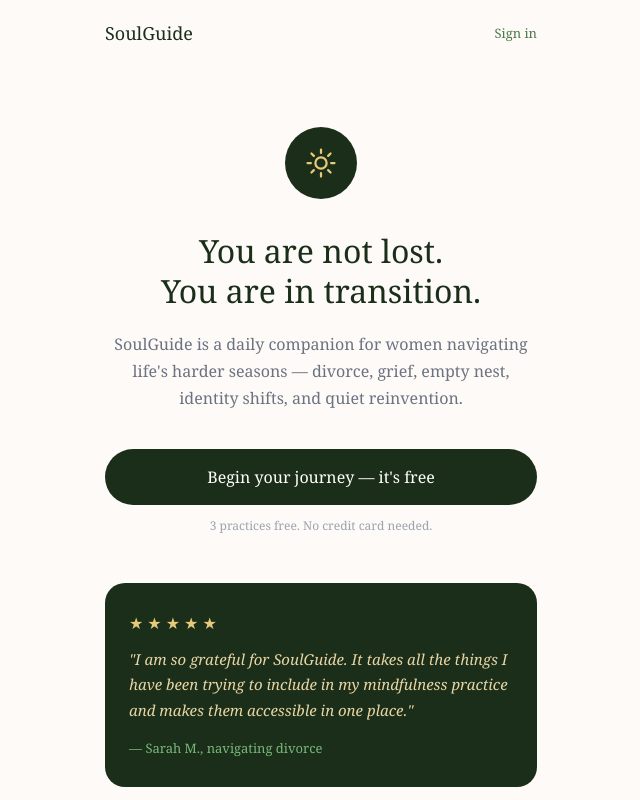
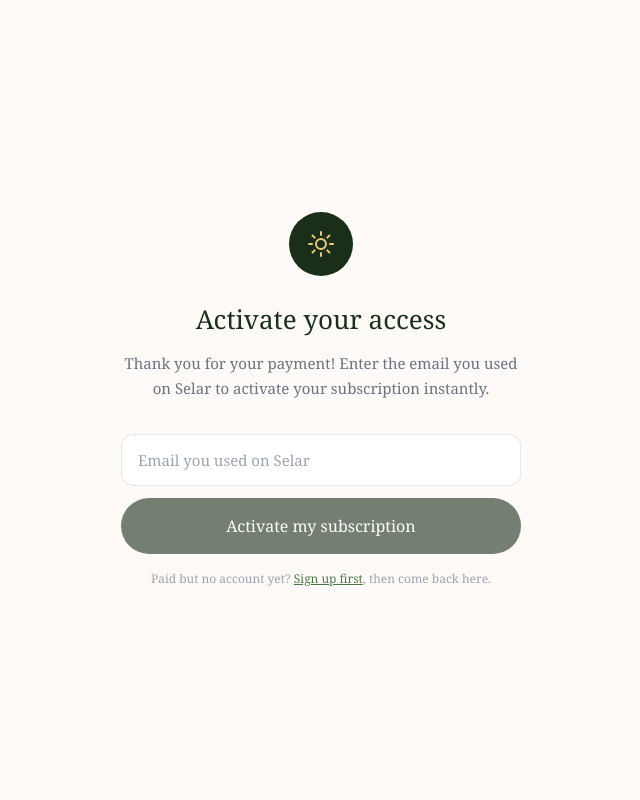
Before and after one commit to innocentfonkoa/Soul-guide, a React (Vite) app in the folder client/: page /activate in a window 1280 px wide. Before the commit this address led to /welcome. Shown: the top 800 px of the page, without its empty margins (319-959 px from the left). Built offline with nearby package versions, Linux system fonts and the light colour scheme; no server answers.

Commit message:
feat: /activate page for subscription activation

```diff
--- a/client/src/App.tsx
+++ b/client/src/App.tsx
@@ -1,6 +1,7 @@
 import { BrowserRouter, Routes, Route, Navigate } from 'react-router-dom';
 import { useStore } from './store/useStore';
 import Landing from './pages/Landing';
+import Activate from './pages/Activate';
 import Onboarding from './pages/Onboarding';
 import Home from './pages/Home';
 import Library from './pages/Library';
@@ -43,6 +44,7 @@ export default function App() {
           }
         />
         <Route path="/welcome" element={<Landing />} />
+        <Route path="/activate" element={<Activate />} />
         <Route
           path="/auth"
           element={
--- /dev/null
+++ b/client/src/pages/Activate.tsx
@@ -0,0 +1,125 @@
+// client/src/pages/Activate.tsx
+// NEW FILE — subscription activation page after Selar payment
+
+import { useState, useEffect } from 'react';
+import { useNavigate } from 'react-router-dom';
+import { useStore } from '../store/useStore';
+
+type Status = 'idle' | 'loading' | 'success' | 'error' | 'not_found';
+
+export default function Activate() {
+  const navigate = useNavigate();
+  const { user, token, setUser } = useStore();
+
+  const [email, setEmail] = useState('');
+  const [status, setStatus] = useState<Status>('idle');
+  const [errorMsg, setErrorMsg] = useState('');
+
+  const API = (import.meta as any).env?.VITE_API_URL || 'https://soul-guide-production.up.railway.app';
+
+  useEffect(() => {
+    if (user?.email) setEmail(user.email);
+  }, [user]);
+
+  const handleActivate = async () => {
+    if (!email.trim()) return;
+    setStatus('loading');
+    setErrorMsg('');
+
+    try {
+      const res = await fetch(`${API}/api/subscription/activate`, {
+        method: 'POST',
+        headers: { 'Content-Type': 'application/json' },
+        body: JSON.stringify({ email: email.toLowerCase().trim() }),
+      });
+
+      const data = await res.json();
+
+      if (res.status === 404) { setStatus('not_found'); return; }
+      if (!res.ok) { setErrorMsg(data.error || 'Something went wrong'); setStatus('error'); return; }
+
+      if (token && user) {
+        setUser({ ...user, subscriptionActive: true, subscriptionExpiry: data.expiry });
+      }
+
+      setStatus('success');
+    } catch {
+      setErrorMsg('Could not reach the server. Please try again.');
+      setStatus('error');
+    }
+  };
+
+  return (
+    <div style={{ minHeight: '100vh', backgroundColor: '#fdfaf7', fontFamily: 'Georgia, serif', display: 'flex', flexDirection: 'column', alignItems: 'center', justifyContent: 'center', padding: '24px' }}>
+      <div style={{ width: '64px', height: '64px', borderRadius: '50%', backgroundColor: '#1a2e1a', display: 'flex', alignItems: 'center', justifyContent: 'center', marginBottom: '24px' }}>
+        <svg viewBox="0 0 24 24" fill="none" stroke="#e8c97a" strokeWidth={1.5} style={{ width: '32px', height: '32px' }}>
+          <path strokeLinecap="round" strokeLinejoin="round" d="M12 3v2.25m6.364.386l-1.591 1.591M21 12h-2.25m-.386 6.364l-1.591-1.591M12 18.75V21m-4.773-4.227l-1.591 1.591M5.25 12H3m4.227-4.773L5.636 5.636M15.75 12a3.75 3.75 0 11-7.5 0 3.75 3.75 0 017.5 0z" />
+        </svg>
+      </div>
+
+      <div style={{ maxWidth: '400px', width: '100%', textAlign: 'center' }}>
+
+        {status === 'success' ? (
+          <div>
+            <div style={{ fontSize: '56px', marginBottom: '16px' }}>🎉</div>
+            <h1 style={{ fontSize: '26px', color: '#1a2e1a', marginBottom: '12px', fontWeight: 400 }}>You're in!</h1>
+            <p style={{ fontSize: '15px', color: '#6b7280', lineHeight: 1.7, marginBottom: '32px' }}>
+              Your SoulGuide subscription is now active. Welcome to your full journey.
+            </p>
+            <button
+              onClick={() => navigate(token ? '/home' : '/auth')}
+              style={{ backgroundColor: '#1a2e1a', color: 'white', border: 'none', borderRadius: '100px', padding: '16px 40px', fontSize: '16px', cursor: 'pointer', fontFamily: 'Georgia, serif', width: '100%' }}
+            >
+              {token ? 'Go to my journey →' : 'Sign in to start →'}
+            </button>
+          </div>
+        ) : (
+          <div>
+            <h1 style={{ fontSize: '26px', color: '#1a2e1a', marginBottom: '12px', fontWeight: 400 }}>Activate your access</h1>
+            <p style={{ fontSize: '15px', color: '#6b7280', lineHeight: 1.7, marginBottom: '32px' }}>
+              Thank you for your payment! Enter the email you used on Selar to activate your subscription instantly.
+            </p>
+
+            <input
+              type="email"
+              value={email}
+              onChange={e => setEmail(e.target.value)}
+              placeholder="Email you used on Selar"
+              onKeyDown={e => e.key === 'Enter' && handleActivate()}
+              style={{ width: '100%', padding: '14px 16px', borderRadius: '12px', border: '1px solid #e5e7eb', fontSize: '15px', fontFamily: 'Georgia, serif', color: '#1a2e1a', backgroundColor: 'white', marginBottom: '12px', boxSizing: 'border-box' }}
+            />
+
+            {status === 'not_found' && (
+              <div style={{ backgroundColor: '#fef9ec', borderRadius: '12px', padding: '12px', marginBottom: '12px', textAlign: 'left' }}>
+                <p style={{ fontSize: '13px', color: '#92710a', lineHeight: 1.5 }}>
+                  No account found with that email. Make sure you use the same email for SoulGuide and Selar, then{' '}
+                  <span style={{ color: '#4a7a4a', cursor: 'pointer', textDecoration: 'underline' }} onClick={() => navigate('/auth')}>sign up first</span>.
+                </p>
+              </div>
+            )}
+
+            {status === 'error' && (
+              <div style={{ backgroundColor: '#fef2f2', borderRadius: '12px', padding: '12px', marginBottom: '12px' }}>
+                <p style={{ fontSize: '13px', color: '#dc2626' }}>{errorMsg}</p>
+              </div>
+            )}
+
+            <button
+              onClick={handleActivate}
+              disabled={status === 'loading' || !email.trim()}
+              style={{ backgroundColor: '#1a2e1a', color: 'white', border: 'none', borderRadius: '100px', padding: '16px 40px', fontSize: '16px', cursor: 'pointer', fontFamily: 'Georgia, serif', width: '100%', opacity: status === 'loading' || !email.trim() ? 0.6 : 1 }}
+            >
+              {status === 'loading' ? 'Activating...' : 'Activate my subscription'}
+            </button>
+
+            <p style={{ fontSize: '12px', color: '#9ca3af', marginTop: '16px' }}>
+              Paid but no account yet?{' '}
+              <span style={{ color: '#4a7a4a', cursor: 'pointer', textDecoration: 'underline' }} onClick={() => navigate('/auth')}>Sign up first</span>
+              , then come back here.
+            </p>
+          </div>
+        )}
+      </div>
+    </div>
+  );
+}
```
Also changed, not shown: 1 other file (tests, documents, lock files or other folders).
